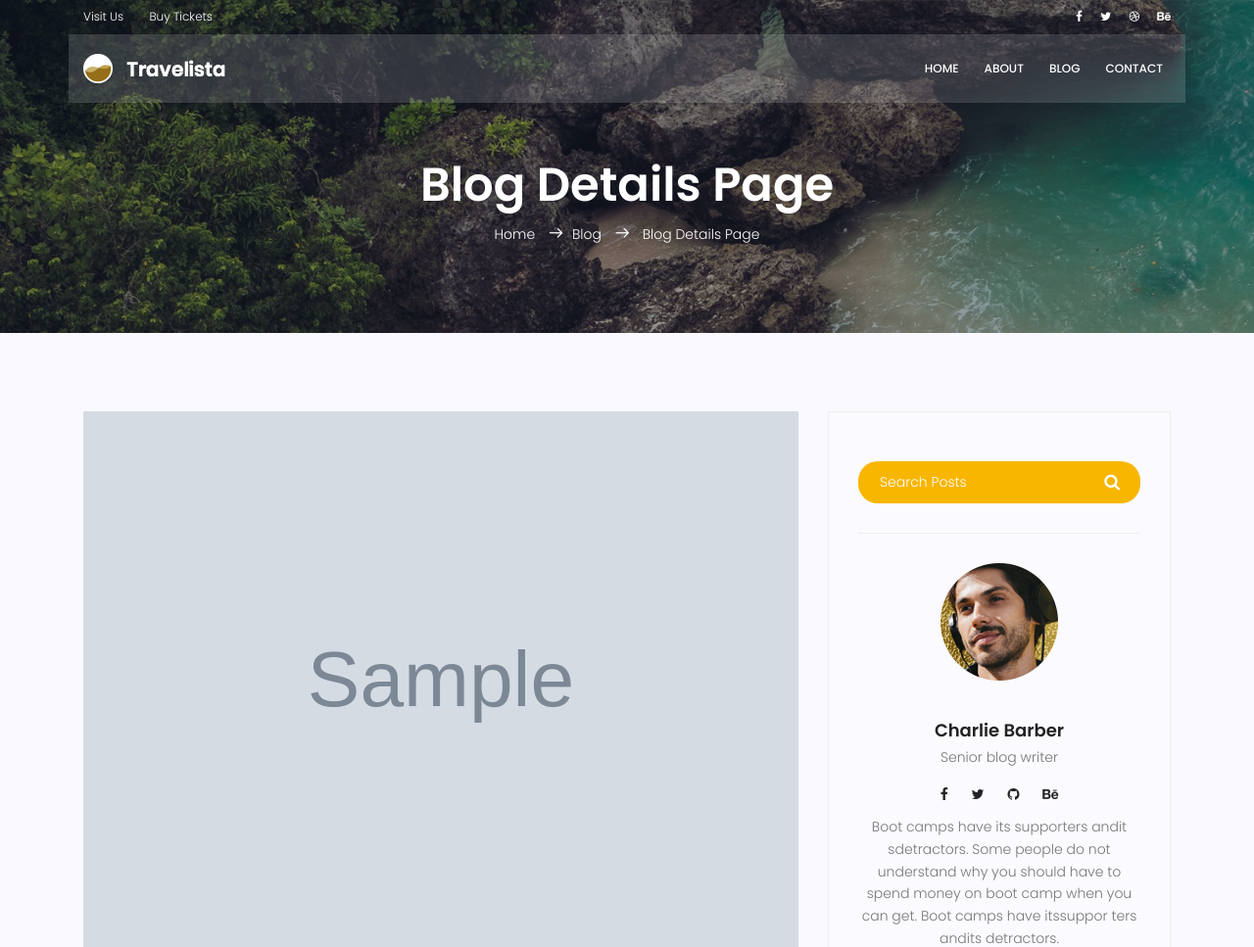
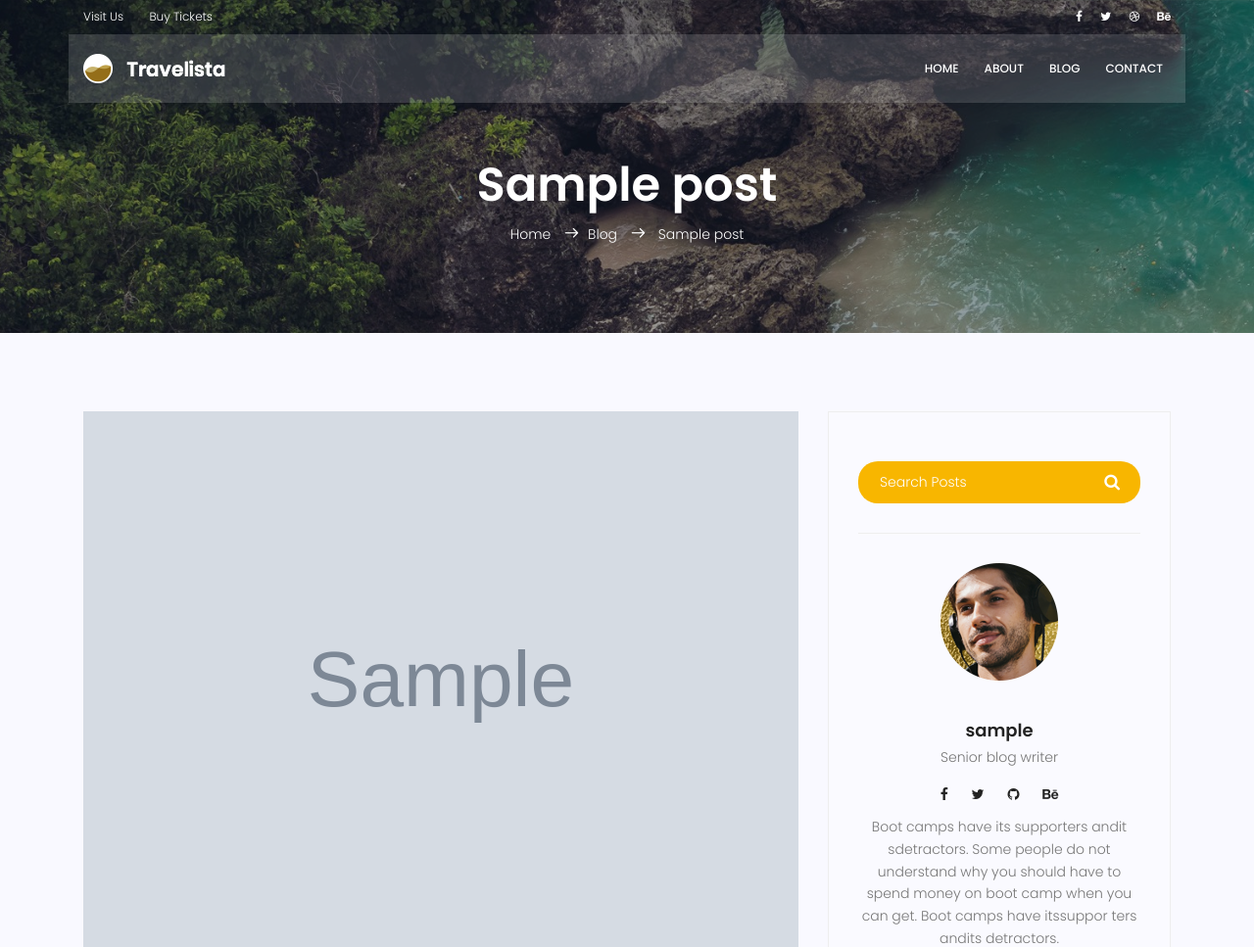
Before and after one commit to BehnamGolmohammadi/Traning_website, a Django app: page /blog/1/ in a window 1280 px wide. Shown: the top 967 px of the page at 98% size. Run offline with Django 3.2, Linux system fonts and the light colour scheme; tables that the repository leaves empty hold one stand-in row (values such as "Sample post"); grey boxes marked "Sample" are stand-in pictures; some libraries are stand-ins or nearby versions.

Commit message:
use include to separate common fields
use include to separate common fields between single and index pages

```diff
--- /dev/null
+++ b/templates/blog/blog-Ads.html
@@ -0,0 +1,5 @@
+{% load static%}
+
+<div class="single-sidebar-widget ads-widget">
+    <a href="#"><img class="img-fluid" src="{% static 'img/blog/ads-banner.jpg' %}" alt=""></a>
+</div>
--- /dev/null
+++ b/templates/blog/blog-Author.html
@@ -0,0 +1,22 @@
+{% load static%}
+
+<div class="single-sidebar-widget user-info-widget">
+    <img src="{% static 'img/blog/user-info.png' %}" alt="">
+    <a href="#">
+        <h4>{{post.Author}}</h4>
+    </a>
+    <p>
+        Senior blog writer
+    </p>
+    <ul class="social-links">
+        <li><a href="#"><i class="fa fa-facebook"></i></a></li>
+        <li><a href="#"><i class="fa fa-twitter"></i></a></li>
+        <li><a href="#"><i class="fa fa-github"></i></a></li>
+        <li><a href="#"><i class="fa fa-behance"></i></a></li>
+    </ul>
+    <p>
+        Boot camps have its supporters andit sdetractors. Some people do not understand why you
+        should have to spend money on boot camp when you can get. Boot camps have itssuppor ters
+        andits detractors.
+    </p>
+</div>
--- a/templates/blog/blog-single.html
+++ b/templates/blog/blog-single.html
@@ -9,11 +9,11 @@
 		<div class="row d-flex align-items-center justify-content-center">
 			<div class="about-content col-lg-12">
 				<h1 class="text-white">
-					Blog Details Page
+					{{post.Title}}
 				</h1>
 				<p class="text-white link-nav"><a href="{% url 'website:index' %}">Home </a> <span
 						class="lnr lnr-arrow-right"></span><a href="{% url 'blog:index' %}">Blog </a> <span
-						class="lnr lnr-arrow-right"></span><a href="{% url 'blog:single' pid=post.id%}"> Blog Details Page</a></p>
+						class="lnr lnr-arrow-right"></span><a href="{% url 'blog:single' pid=post.id%}"> {{post.Title}}</a></p>
 			</div>
 		</div>
 	</div>
@@ -246,26 +246,7 @@
 							<button type="submit"><i class="fa fa-search"></i></button>
 						</form>
 					</div>
-					<div class="single-sidebar-widget user-info-widget">
-						<img src="{% static 'img/blog/user-info.png' %}" alt="">
-						<a href="#">
-							<h4>Charlie Barber</h4>
-						</a>
-						<p>
-							Senior blog writer
-						</p>
-						<ul class="social-links">
-							<li><a href="#"><i class="fa fa-facebook"></i></a></li>
-							<li><a href="#"><i class="fa fa-twitter"></i></a></li>
-							<li><a href="#"><i class="fa fa-github"></i></a></li>
-							<li><a href="#"><i class="fa fa-behance"></i></a></li>
-						</ul>
-						<p>
-							Boot camps have its supporters andit sdetractors. Some people do not understand why you
-							should have to spend money on boot camp when you can get. Boot camps have itssuppor ters
-							andits detractors.
-						</p>
-					</div>
+					{% include 'blog/blog-Author.html'%}
 					<div class="single-sidebar-widget popular-post-widget">
 						<h4 class="popular-title">Popular Posts</h4>
 						<div class="popular-post-list">
@@ -315,9 +296,7 @@
 							</div>
 						</div>
 					</div>
-					<div class="single-sidebar-widget ads-widget">
-						<a href="#"><img class="img-fluid" src="{% static 'img/blog/ads-banner.jpg' %}" alt=""></a>
-					</div>
+					{% include 'blog/blog-Ads.html'%}
 					<div class="single-sidebar-widget post-category-widget">
 						<h4 class="category-title">Post Catgories</h4>
 						<ul class="cat-list">
```
Also changed, not shown: templates/blog/blog-home.html (+6 -27 lines).
